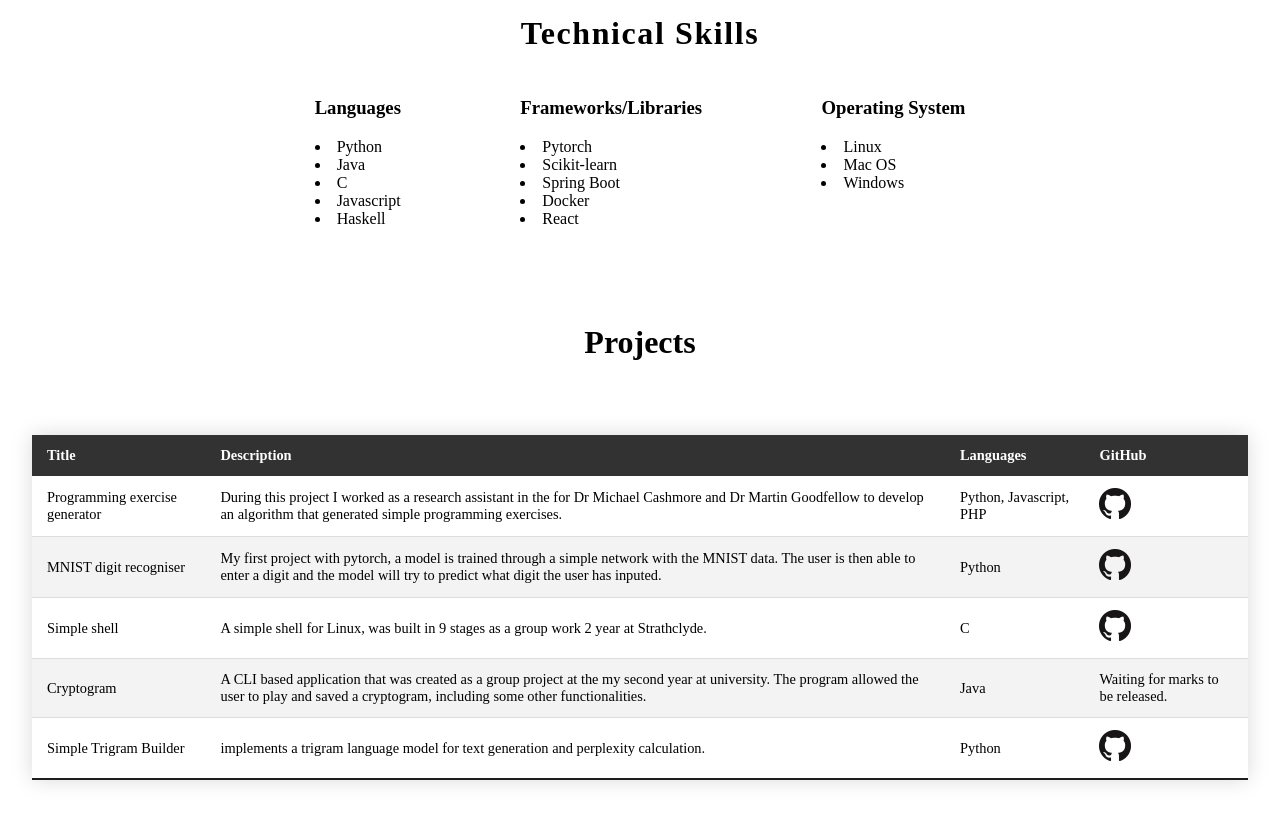
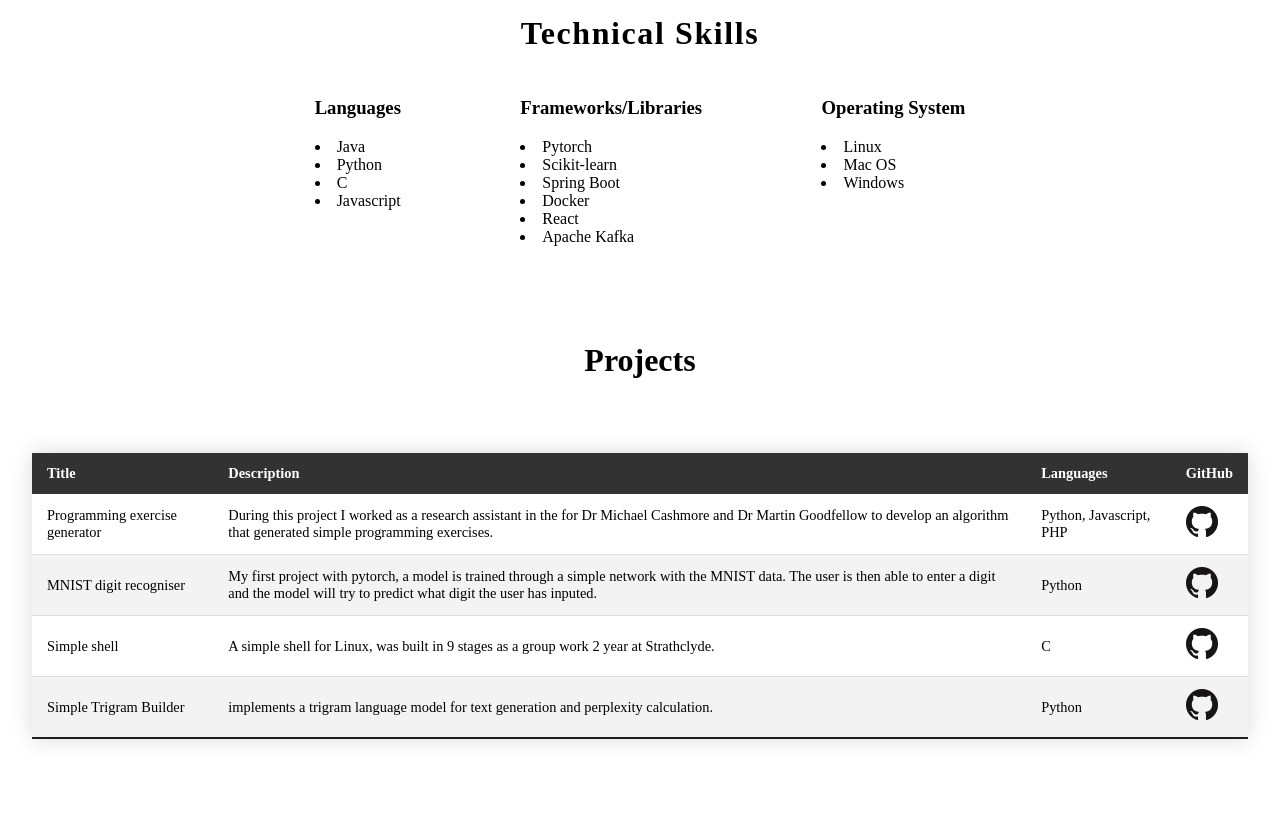
Before and after one commit to tenos200/tenos200.github.io, a React (Create React App) app: page / in a window 1280 px wide. Shown: the part 2060-2883 px from the top of the page. After the commit the page ends 2847 px from the top, so only its background shows below. Built offline with nearby package versions, Linux system fonts and the light colour scheme.

Commit message:
updated version

```diff
--- a/src/components/Projects.js
+++ b/src/components/Projects.js
@@ -60,17 +60,6 @@ export default function Projects() {
               </td>
             </tr>
             <tr className="active-row">
-              <td>Cryptogram</td>
-              <td>
-                A CLI based application that was created as a group project at
-                the my second year at university. The program allowed the user
-                to play and saved a cryptogram, including some other
-                functionalities.
-              </td>
-              <td>Java</td>
-              <td>Waiting for marks to be released.</td>
-            </tr>
-            <tr>
               <td>Simple Trigram Builder</td>
               <td>
                 implements a trigram language model for text generation
--- a/src/components/Skills.js
+++ b/src/components/Skills.js
@@ -10,11 +10,10 @@ export default function Skills() {
           <div className="technicalSkillsContent">
             <div className="languages_skills">
               <h3 className="languagesSkillsh2">Languages</h3>
+              <li>Java</li>
               <li>Python</li>
-              <li>Java</li>
               <li>C</li>
               <li>Javascript</li>
-              <li>Haskell</li>
             </div>
 
             <div className="framework_skills">
@@ -24,6 +23,7 @@ export default function Skills() {
               <li>Spring Boot</li>
               <li>Docker</li>
               <li>React</li>
+              <li>Apache Kafka</li>
             </div>
 
             <div className="operatingsystem_skills">
@@ -37,5 +37,4 @@ export default function Skills() {
       </div>
 		</section>
 	);
-
 }
```
